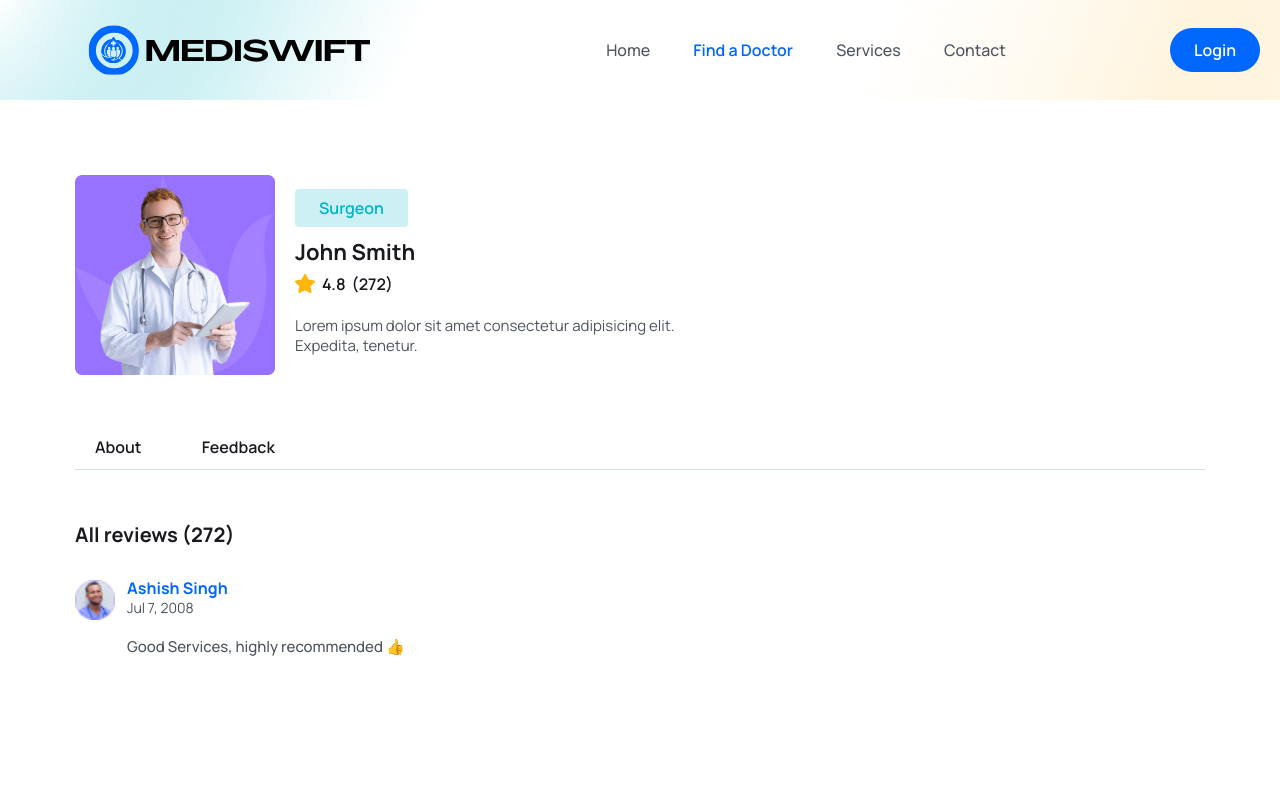
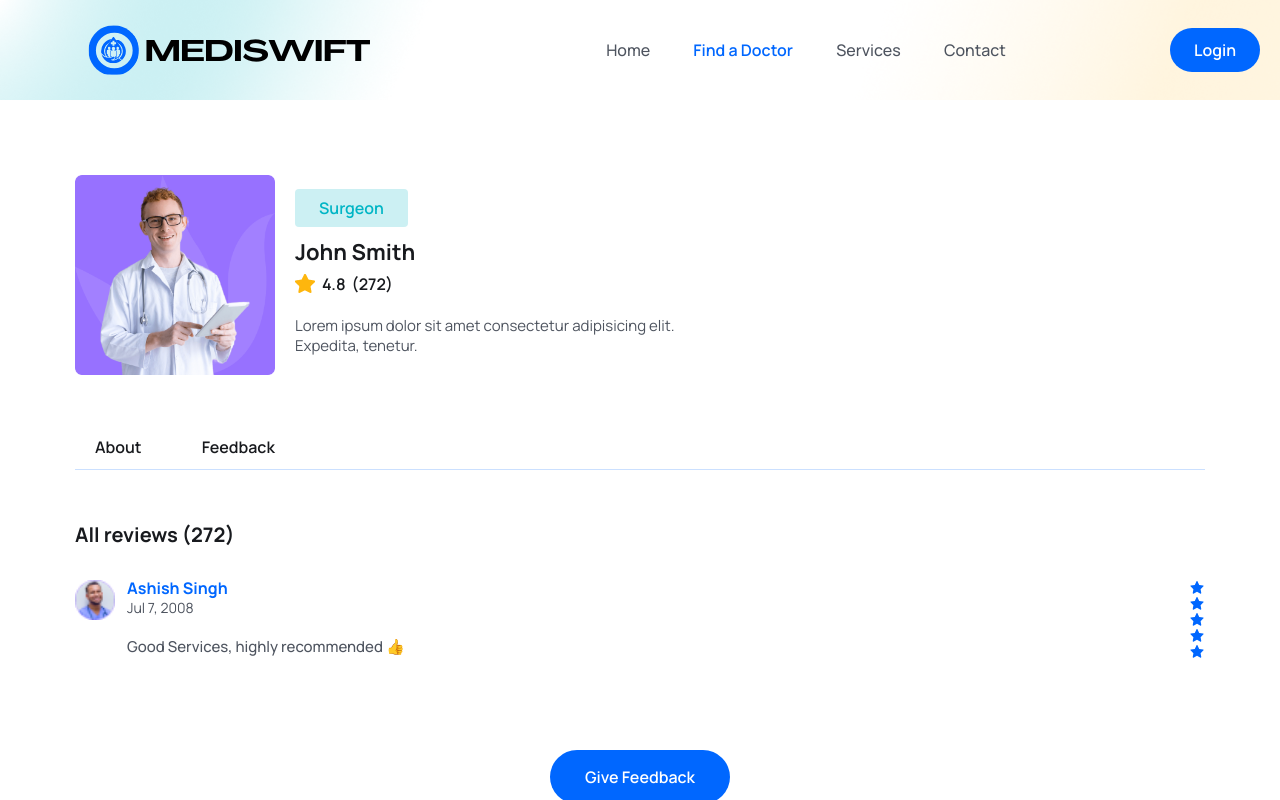
Before and after one commit to ahsas29/SolarcellSRM, a React (Vite) app in the folder frontend/: page /doctors/1 in a window 1280 px wide. Both pictures are taken after a click on the button "Feedback". Shown: the top 800 px of the page. Built offline with nearby package versions, Linux system fonts and the light colour scheme.

Commit message:
chal raha hai

```diff
--- a/frontend/src/pages/Doctors/Feedback.jsx
+++ b/frontend/src/pages/Doctors/Feedback.jsx
@@ -1,9 +1,14 @@
-import React from "react";
+import { useState } from "react";
 import avatar from "../../assets/images/avatar-icon.png";
 import { formateDate } from "../../utils/formateDate";
+import {AiFillStar} from "react-icons/ai";
+import FeedbackForm from "./FeedbackForm";
 
 const Feedback = () => {
-  return( <div>
+
+  const [showFeedbackForm, setShowFeedbackForm] = useState(false)
+  return(
+  <div>
     <div className="mb-[50px]">
       <h4 className="text-[20px] leading-[30px] font-bold text-headingColor mb-[30px]">
         All reviews (272)
@@ -25,8 +30,19 @@ const Feedback = () => {
             <p className="text__para mt-3 font-medium text-[15px]">Good Services, highly recommended 👍</p>
           </div>
         </div>
+        <div className="flex-gap-1">
+        {[... Array(5).keys()].map((_, index)=>(
+          <AiFillStar key={index} color="#0067ff"/>
+        ))}
+        </div>
       </div>
     </div>
+
+    {!showFeedbackForm && <div className="text-center">
+      <button className="btn" onClick={()=>setShowFeedbackForm(true)}>Give Feedback</button>
+    </div>}
+
+    {!showFeedbackForm && <FeedbackForm/>}
   </div>
   );
 };
--- /dev/null
+++ b/frontend/src/pages/Doctors/FeedbackForm.jsx
@@ -0,0 +1,49 @@
+import React, { useState } from "react";
+import { AiFillStar } from "react-icons/ai";
+
+const FeedbackForm = () => {
+
+    const [rating, setRating] = useState(0)
+    const [hover, setHover] = useState(0)
+
+  return (
+    <form action="">
+        <div>
+            <h3 className="text-headingColor tet-[16px] leading-6 font-semibold mb-4">
+                How would you like to rate overall experience?*
+            </h3>
+
+            <div>
+                {[... Array(5).keys()].map((_,index)=>{
+                index += 1;
+                return (
+                <button
+                    key={index}
+                    type="button"
+                    className={`${
+                        index <=((rating && hover)|| hover)
+                        ? "text-yellowColor"
+                        : "text-gray-400"
+                    } bg-transparent border-none outline-none text-[22px] cursor-pointer`}
+                    onClick={()=>setRating(index)}
+                    onMouseEnter={()=>setHover(index)}
+                    onMouseLeave={()=>setHover(rating)}
+                    onDoubleClick={()=>
+                        {
+                            setHover(0)
+                            setRating(0);
+                        }}
+                >
+                    <span>
+                        <AiFillStar />
+                    </span>
+                </button>
+                );
+                })}
+            </div>
+        </div>
+    </form>
+    );
+};
+
+export default FeedbackForm;
```
